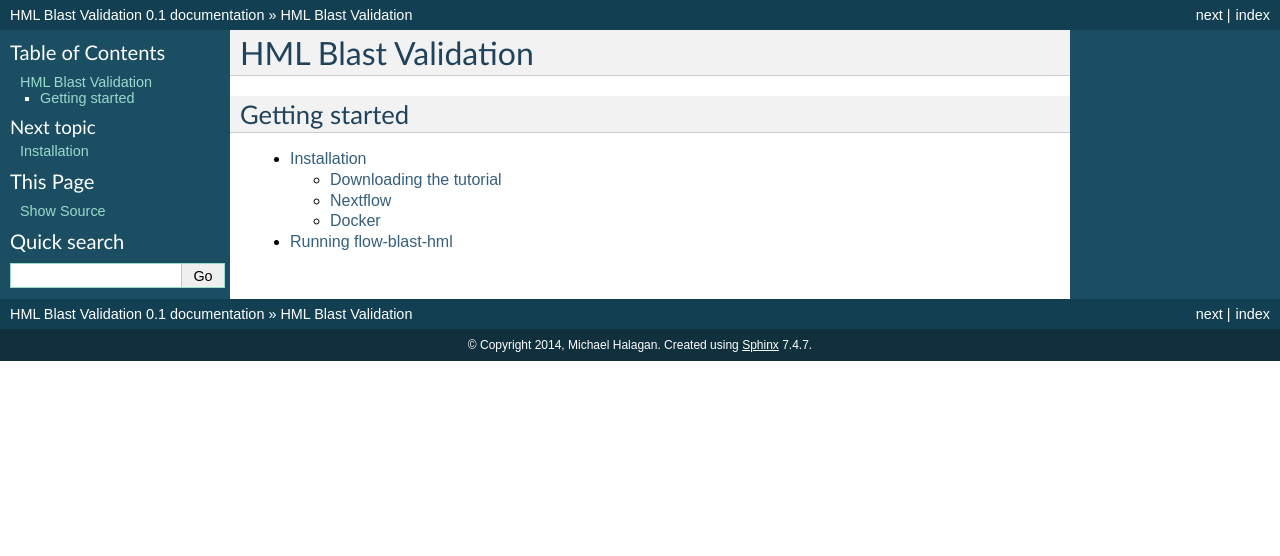
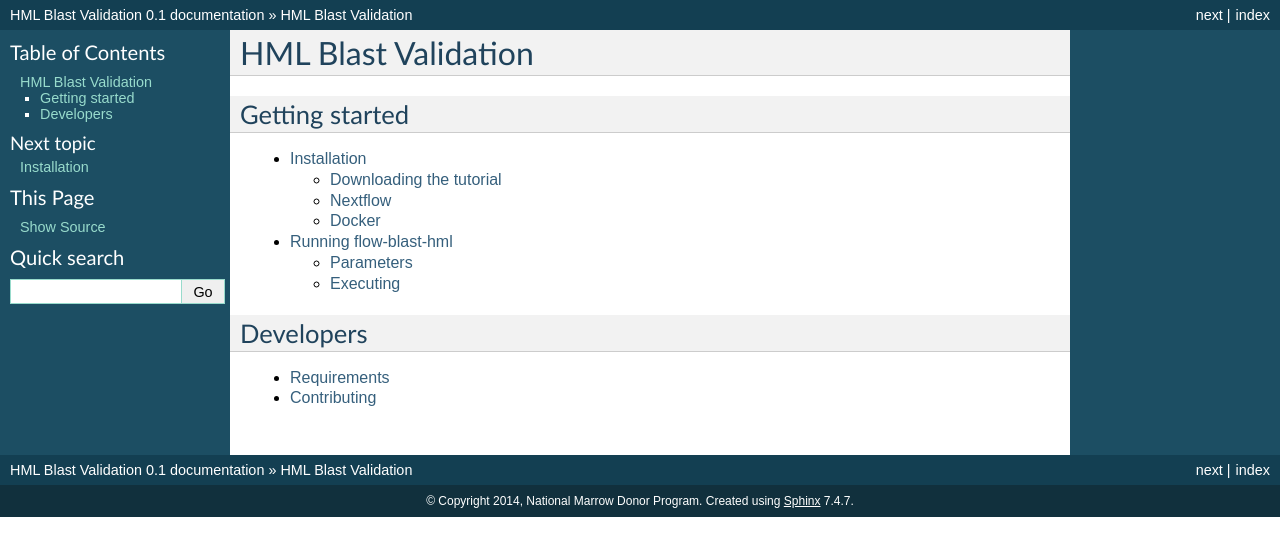
Before and after one commit to garyluu/flow-blast-hml, a Sphinx documentation site: the page built from docs/index.rst, in a window 1280 px wide. Shown: the top 556 px of the page. Built offline with Sphinx 7.4.7, drawn with Linux system fonts in a browser that asks for light colours; formulas are drawn with MathJax 3.

```diff
--- a/docs/conf.py
+++ b/docs/conf.py
@@ -41,7 +41,7 @@ master_doc = 'index'
 
 # General information about the project.
 project = u'HML Blast Validation'
-copyright = u'2014, Michael Halagan'
+copyright = u'2014, National Marrow Donor Program'
 
 # The version info for the project you're documenting, acts as replacement for
 # |version| and |release|, also used in various other places throughout the
@@ -248,7 +248,7 @@ texinfo_documents = [
 epub_title = u'HML Blast Validation'
 epub_author = u'Michael Halagan'
 epub_publisher = u'Michael Halagan'
-epub_copyright = u'2016, Michael Halagan'
+epub_copyright = u'2016, National Marrow Donor Program'
 
 # The language of the text. It defaults to the language option
 # or en if the language is not set.
--- /dev/null
+++ b/docs/contributing.rst
@@ -0,0 +1,2 @@
+Contributing
+================================
--- a/docs/index.rst
+++ b/docs/index.rst
@@ -7,15 +7,13 @@ Getting started
    :maxdepth: 2
 
    installation
-   cron
+   running
 
 
-.. Developing
-.. -------------------
-.. .. toctree
-..    :maxdepth: 2
+Developers
+-------------------
+.. toctree::
+   :maxdepth: 2
 
-..    basemap
-..    plotting_data
-..    backgrounds
-..    utilities
+   requirements
+   contributing
--- /dev/null
+++ b/docs/requirements.rst
@@ -0,0 +1,2 @@
+Requirements
+================================
```
Also changed, not shown: docs/cron.rst (deleted, +0 -10 lines), docs/installation.rst (+8 -3 lines), docs/running.rst (added, +32 -0 lines), 1 other file.
